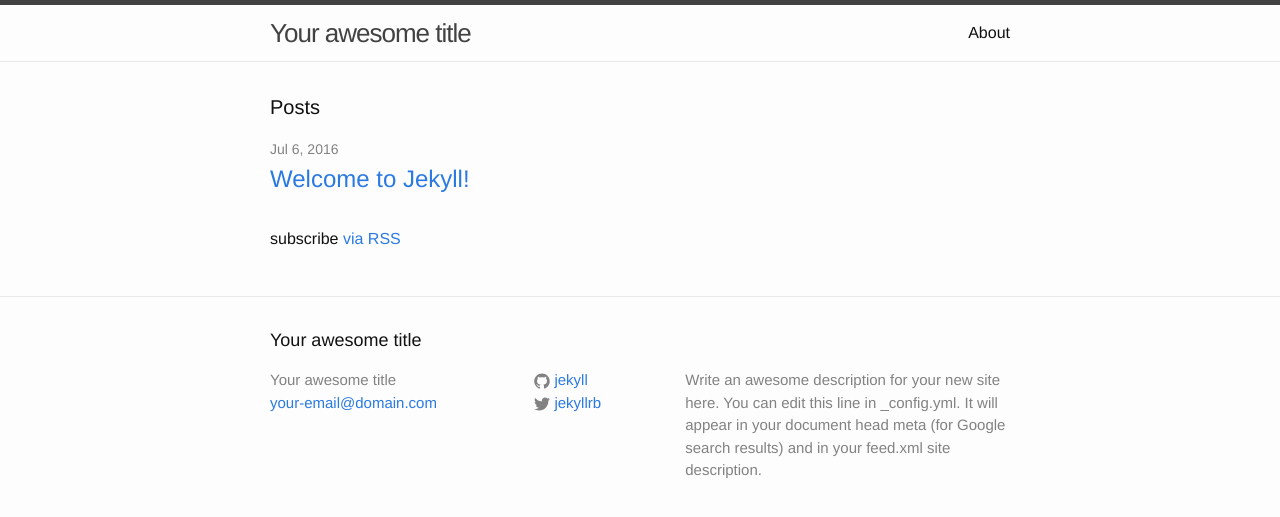
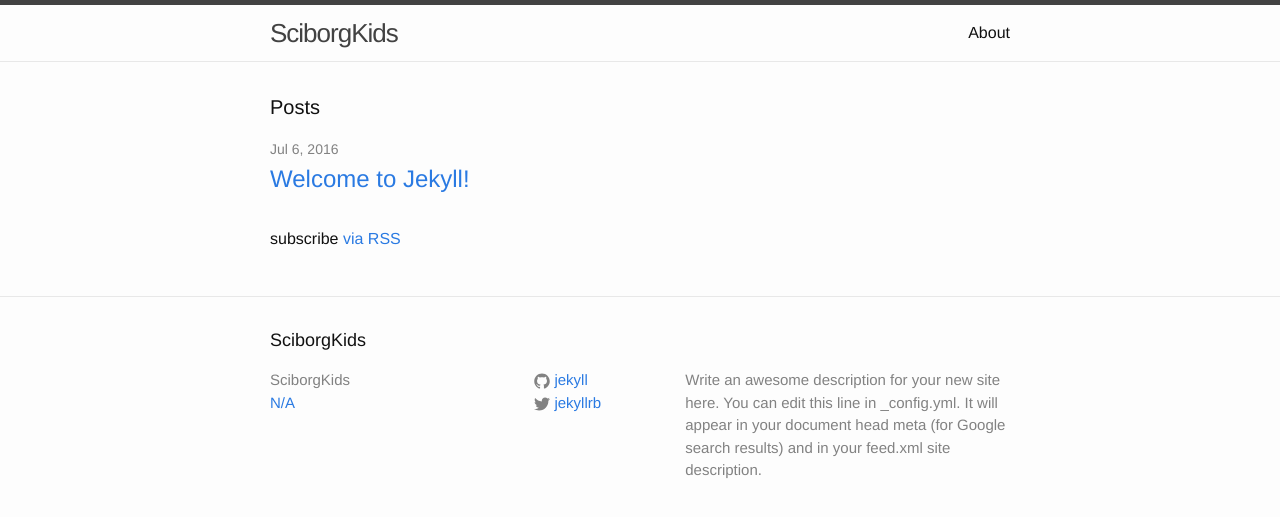
Before and after one commit to legend04/legend04.github.io, a Jekyll site: the page built from index.html, in a window 1280 px wide. Shown: the top 517 px of the page. Built offline with Jekyll 4.4.1, drawn with Linux system fonts in a browser that asks for light colours.

Commit message:
Update _config.yml

```diff
--- a/_config.yml
+++ b/_config.yml
@@ -6,8 +6,8 @@
 # 'jekyll serve'. If you change this file, please restart the server process.
 
 # Site settings
-title: Your awesome title
-email: your-email@domain.com
+title: SciborgKids
+email: N/A
 description: > # this means to ignore newlines until "baseurl:"
   Write an awesome description for your new site here. You can edit this
   line in _config.yml. It will appear in your document head meta (for
```
